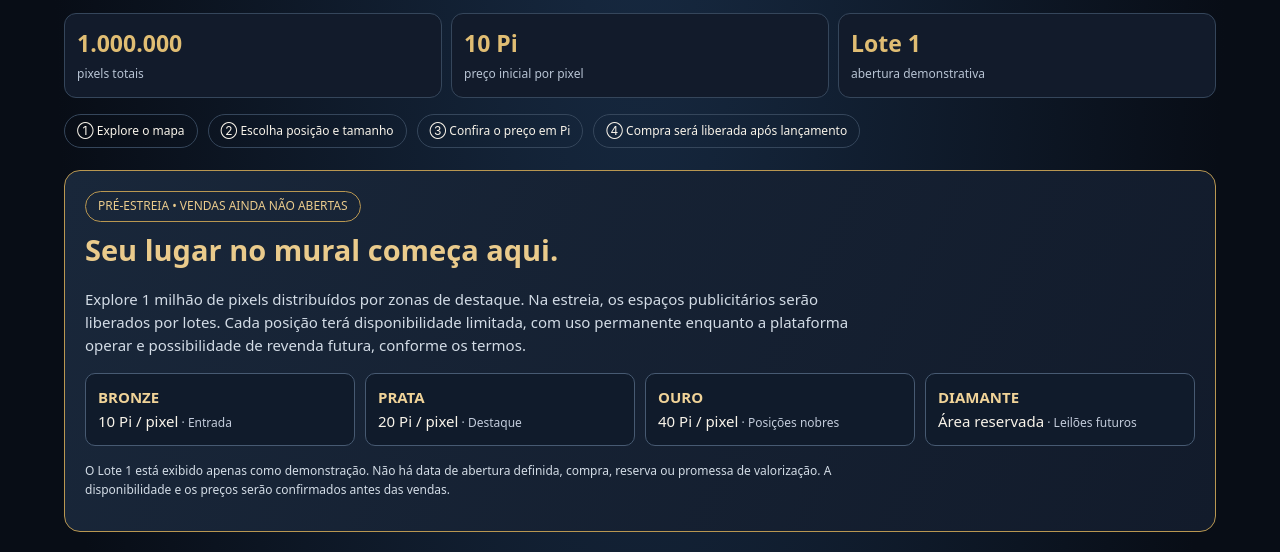
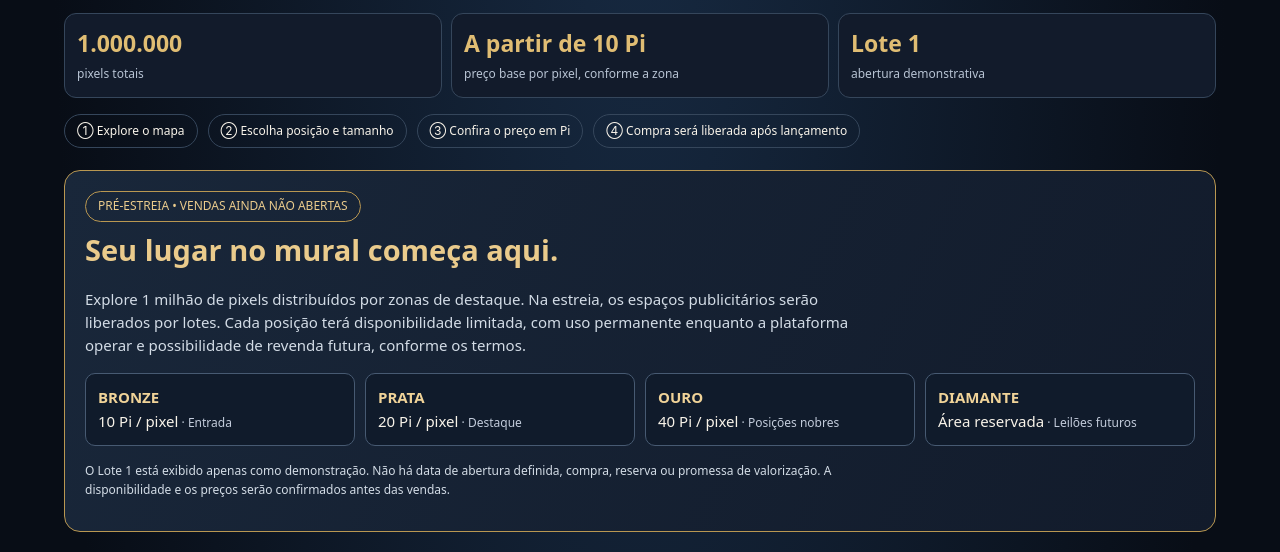
Before and after one commit to yvpg2824/safra-pixel-milhao, a plain HTML site: page index.html in a window 1280 px wide. Shown: the part 240-792 px from the top of the page. Drawn offline with Linux system fonts and the light colour scheme.

Commit message:
Destacar preço a partir de 10 Pi por pixel nas duas versões

```diff
--- a/index.html
+++ b/index.html
@@ -16,7 +16,7 @@ body.mural-expanded{overflow:hidden}body.mural-expanded #mural-panel{position:fi
 <body>
 <header><div><div class="brand">SAFRA <span style="font-weight:400">PRIME</span></div><small class="muted">PIXEL DO MILHÃO</small></div><span class="pill">PRÉVIA • SEM VENDAS</span></header>
 <main>
-<section class="hero"><div class="top-tag">SEU ESPAÇO. SUA MARCA. SEU LEGADO.</div><h1>Seu anúncio em um mural de <span style="color:var(--gold)">1 milhão de pixels.</span></h1><p class="muted">Escolha desde <strong>1 pixel</strong> até um grande espaço publicitário. Quanto mais estratégica a posição, maior seu preço. Os espaços serão permanentes, com possibilidade de revenda no futuro.</p><div class="stats"><div class="stat"><b>1.000.000</b><small>pixels totais</small></div><div class="stat"><b>10 Pi</b><small>preço inicial por pixel</small></div><div class="stat"><b>Lote 1</b><small>abertura demonstrativa</small></div></div><div class="steps"><div class="step">① Explore o mapa</div><div class="step">② Escolha posição e tamanho</div><div class="step">③ Confira o preço em Pi</div><div class="step">④ Compra será liberada após lançamento</div></div></section>
+<section class="hero"><div class="top-tag">SEU ESPAÇO. SUA MARCA. SEU LEGADO.</div><h1>Seu anúncio em um mural de <span style="color:var(--gold)">1 milhão de pixels.</span></h1><p class="muted">Escolha desde <strong>1 pixel</strong> até um grande espaço publicitário. Quanto mais estratégica a posição, maior seu preço. Os espaços serão permanentes, com possibilidade de revenda no futuro.</p><div class="stats"><div class="stat"><b>1.000.000</b><small>pixels totais</small></div><div class="stat"><b>A partir de 10 Pi</b><small>preço base por pixel, conforme a zona</small></div><div class="stat"><b>Lote 1</b><small>abertura demonstrativa</small></div></div><div class="steps"><div class="step">① Explore o mapa</div><div class="step">② Escolha posição e tamanho</div><div class="step">③ Confira o preço em Pi</div><div class="step">④ Compra será liberada após lançamento</div></div></section>
 <section id="pre-estreia" class="launch" aria-labelledby="launch-title"><span class="launch-status">PRÉ-ESTREIA • VENDAS AINDA NÃO ABERTAS</span><h2 id="launch-title">Seu lugar no mural começa aqui.</h2><p>Explore 1 milhão de pixels distribuídos por zonas de destaque. Na estreia, os espaços publicitários serão liberados por lotes. Cada posição terá disponibilidade limitada, com uso permanente enquanto a plataforma operar e possibilidade de revenda futura, conforme os termos.</p><div class="launch-grid"><div class="launch-zone"><strong>BRONZE</strong>10 Pi / pixel<small> · Entrada</small></div><div class="launch-zone"><strong>PRATA</strong>20 Pi / pixel<small> · Destaque</small></div><div class="launch-zone"><strong>OURO</strong>40 Pi / pixel<small> · Posições nobres</small></div><div class="launch-zone"><strong>DIAMANTE</strong>Área reservada<small> · Leilões futuros</small></div></div><p class="launch-note">O Lote 1 está exibido apenas como demonstração. Não há data de abertura definida, compra, reserva ou promessa de valorização. A disponibilidade e os preços serão confirmados antes das vendas.</p></section>
 <div class="layout"><section class="panel" id="mural-panel"><div class="heading"><h2>Explore o mural</h2><span class="top-tag">Mapa de 1.000 × 1.000 pixels</span></div><div class="legend"><span><i class="dot" style="background:#7188a1"></i>Bronze · 10 Pi</span><span><i class="dot" style="background:#c4d1df"></i>Prata · 20 Pi</span><span><i class="dot" style="background:#d3a44e"></i>Ouro · 40 Pi</span><span><i class="dot" style="background:#8360b5"></i>Diamante · reserva SAFRA / leilões futuros</span></div>
 <div class="tools"><div class="group" role="group" aria-label="Modo de interação"><button id="move" aria-pressed="true">✋ Mover mapa</button><button id="select" aria-pressed="false">◎ Selecionar pixels</button></div><div class="group"><button id="minus" aria-label="Reduzir zoom">−</button><button id="plus" aria-label="Aumentar zoom">+</button><button id="reset">Centralizar</button><button id="expand-map" type="button" aria-expanded="false">⛶ Tela cheia</button></div></div>
```
